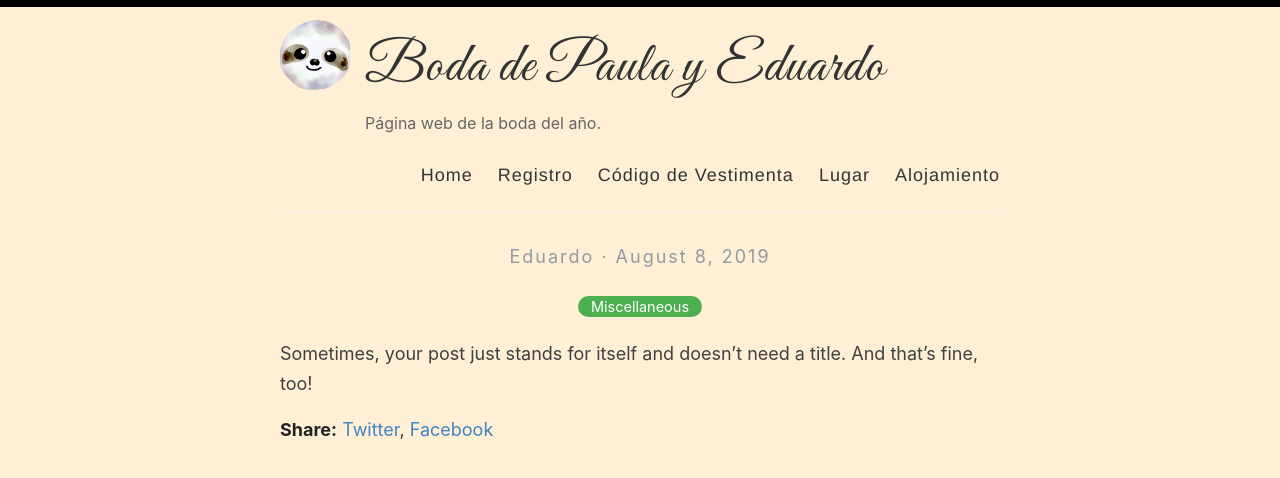
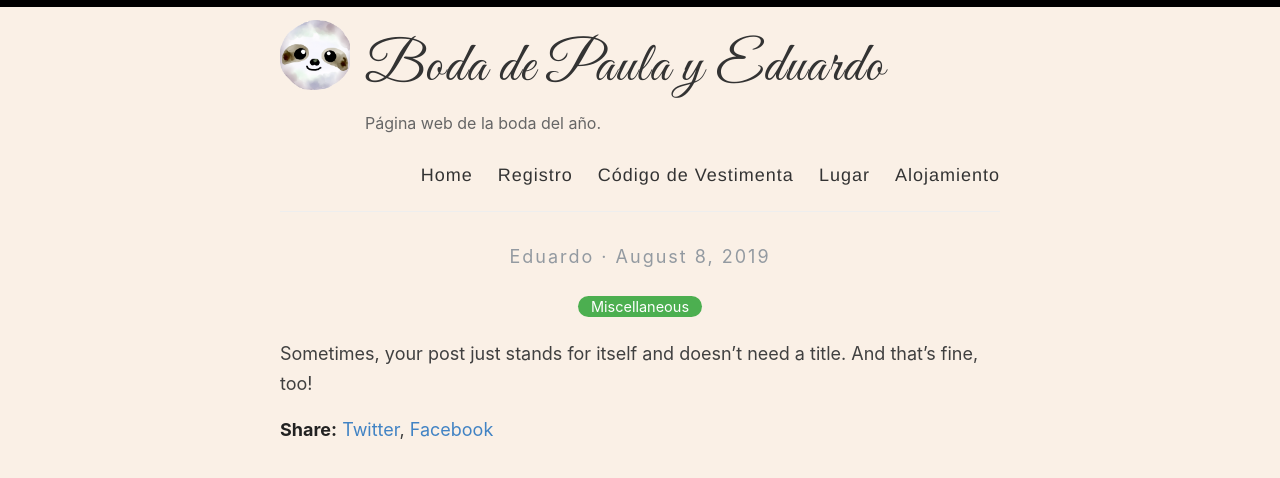
Before and after one commit to boda-paula-y-eduardo/boda-paula-eduardo, a Jekyll site: the page built from _posts/2019-08-08-no-title-posts.md, in a window 1280 px wide. Shown: the top 478 px of the page. Built offline with Jekyll 4.4.1, drawn with Linux system fonts in a browser that asks for light colours.

Commit message:
change background color

```diff
--- a/_layouts/default.html
+++ b/_layouts/default.html
@@ -14,7 +14,7 @@
     {% include analytics_head.html %}
   </head>
 
-  <body style="background-color: #FFEFD5;"> <!-- Added inline style for body background color to a pastel pink suitable for a wedding theme -->
+  <body style="background-color: #FAF0E6;"> <!-- Added inline style for body background color to a pastel pink suitable for a wedding theme -->
     <div id="bar"></div>
     <div class="wrapper-container">
       <div class="wrapper-masthead">
```
